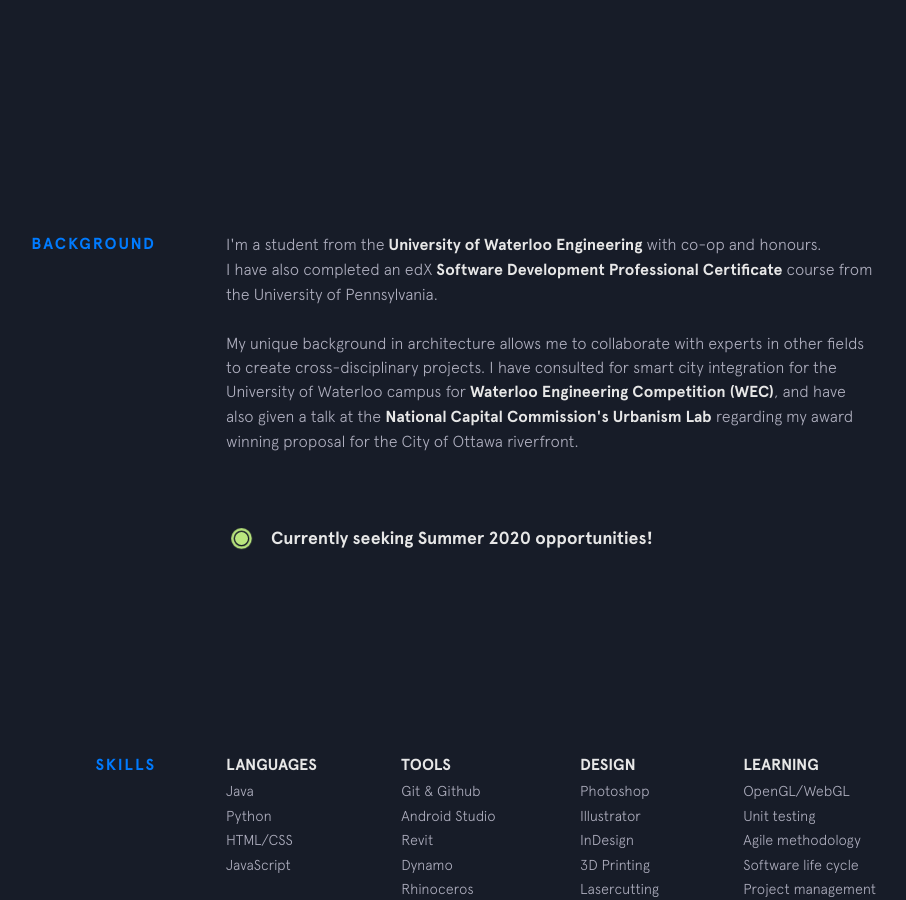
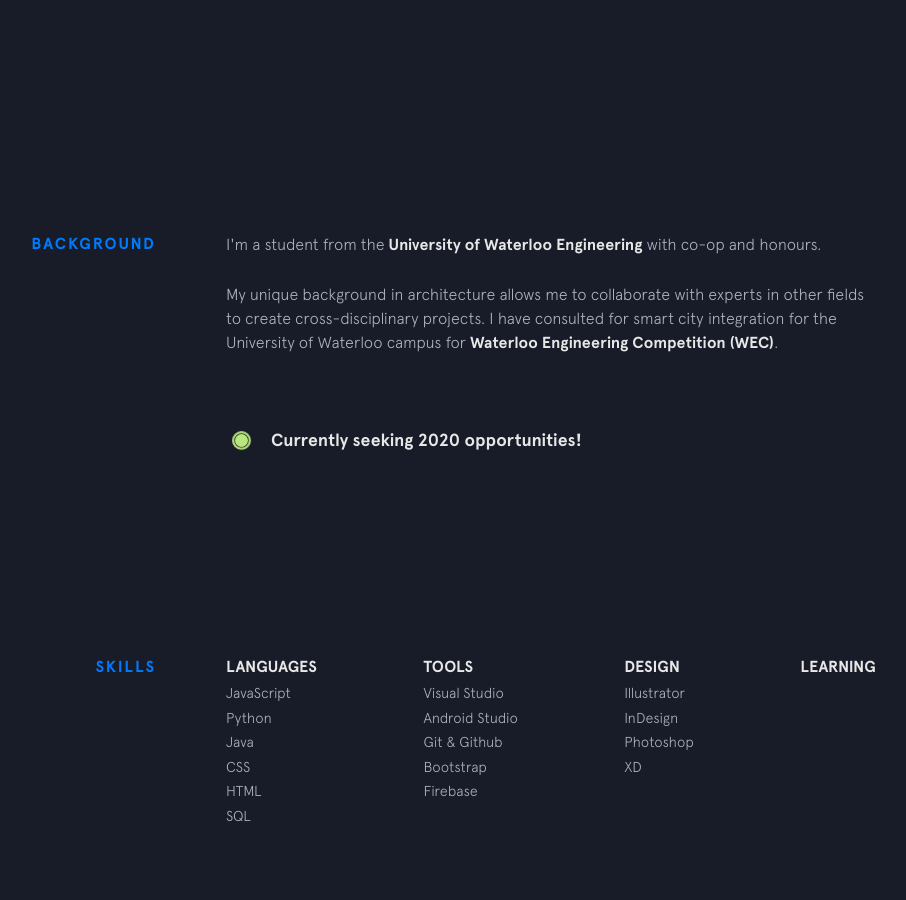
Before and after one commit to bennettoh/website-2020, a Jekyll site: the page built from index.html, in a window 1280 px wide and 900 px high, scrolled down 768 px. Shown: the whole window, without its empty margins (224-1130 px from the left). Built offline with Jekyll 4.4.1, drawn with Linux system fonts in a browser that asks for light colours; nearby versions of some CDN libraries; some of the changed text lies outside the part shown.

Commit message:
update projects

```diff
--- a/_data/skills.yml
+++ b/_data/skills.yml
@@ -1,27 +1,26 @@
 languages:
+  - item: JavaScript
+  - item: Python
   - item: Java
-  - item: Python
-  - item: HTML/CSS
-  - item: JavaScript
+  - item: CSS
+  - item: HTML
+  - item: SQL
 
 tools:
+  - item: Visual Studio
+  - item: Android Studio
   - item: Git & Github
-  - item: Android Studio
-  - item: Revit
-  - item: Dynamo
-  - item: Rhinoceros
-  - item: Grasshopper
+  - item: Bootstrap
+  - item: Firebase
 
 design:
-  - item: Photoshop
   - item: Illustrator
   - item: InDesign
-  - item: 3D Printing
-  - item: Lasercutting
+  - item: Photoshop
+  - item: XD
 
-learning:
-  - item: OpenGL/WebGL
-  - item: Unit testing
-  - item: Agile methodology
-  - item: Software life cycle
-  - item: Project management
+frameworks:
+  - item: React
+  - item: Node
+  - item: JQuery
+  - item: Wordpress
--- a/_includes/background.html
+++ b/_includes/background.html
@@ -2,19 +2,26 @@
   <div class="section__title">Background</div>
   <div class="section__content">
     <p>
-      I'm a student from the <a class="underline-link" href="https://uwaterloo.ca/engineering/" target="_blank">University of Waterloo Engineering</a> with co-op and honours. <br>
-      I have also completed an edX <a class="underline-link" href="https://courses.edx.org/dashboard/programs/865bbad4-6643-4d59-85d3-936cf3a7acf4/" target="_blank">Software Development Professional Certificate</a> course from the University of Pennsylvania.
+      I'm a student from the
+      <a
+        class="underline-link"
+        href="https://uwaterloo.ca/engineering/"
+        target="_blank"
+        >University of Waterloo Engineering</a
+      >
+      with co-op and honours.
     </p>
 
-    <!-- <p>
-      I'm dedicated to bridging the gap between engineering and end-user experience — combining my technical knowledge with my keen eye for design to create high performance products.
-      My goal is to build applications that are clean, scalable, and efficient under the hood in order to provide seamless user experience.
-    </p> -->
-
     <p>
-      My unique background in architecture allows me to collaborate with experts in other fields to create cross-disciplinary projects.
-      <!-- In the past, I have worked with the Bjarke Ingels Group (BIG), Office for Metropolitan Architecture (OMA), 3XN, and Revery Architects.  -->
-      I have consulted for smart city integration for the University of Waterloo campus for <a class="underline-link" href="https://www.engsoc.uwaterloo.ca/events/waterloo-engineering-competition/" target="_blank">Waterloo Engineering Competition (WEC)</a>, and have also given a talk at the <a class="underline-link" href="https://ncc-ccn.gc.ca/the-urbanism-lab" target="_blank">National Capital Commission's Urbanism Lab</a> regarding my award winning proposal for the City of Ottawa riverfront.
+      My unique background in architecture allows me to collaborate with experts
+      in other fields to create cross-disciplinary projects. I have consulted
+      for smart city integration for the University of Waterloo campus for
+      <a
+        class="underline-link"
+        href="https://www.engsoc.uwaterloo.ca/events/waterloo-engineering-competition/"
+        target="_blank"
+        >Waterloo Engineering Competition (WEC)</a
+      >.
     </p>
 
     {% include employment-status.html %}
--- a/_includes/employment-status.html
+++ b/_includes/employment-status.html
@@ -3,5 +3,5 @@
     <div class="status__light__ring"></div>
     <div class="status__light__led"></div>
   </div>
-  <div class="status__message">Currently seeking Summer 2020 opportunities!</div>
+  <div class="status__message">Currently seeking 2020 opportunities!</div>
 </a>
--- a/_includes/featured-projects.html
+++ b/_includes/featured-projects.html
@@ -1,11 +1,13 @@
 <section class="section featured-projects">
   <div class="section__title">Featured Project</div>
   <div class="section__content">
-
-    <div class="project web3d">
+    <div class="project">
       <figure class="project__pic">
         <a href="https://bennettoh.github.io/web3d/" target="_blank">
-          <img src="{{site.baseurl}}/img/featured/web3d/web3d_animated.gif" alt="image not found">
+          <img
+            src="{{site.baseurl}}/img/featured/web3d/web3d_animated.gif"
+            alt="image not found"
+          />
         </a>
       </figure>
       <figcaption class="project__caption">
@@ -13,44 +15,53 @@
           <a href="https://bennettoh.github.io/web3d/" target="_blank">Web3D</a>
         </div>
         <p>
-          Interactive 3D modeling environment on web browser. It utilizes WebGL with the aid of three.js library. Work in progress.
+          Interactive 3D modeling environment on web browser. It utilizes WebGL
+          with the aid of three.js library. Work in progress.
         </p>
       </figcaption>
     </div>
 
-    <div class="project screentime">
-      <figure class="project__pic phones">
-        <a href="https://baton-app.bubbleapps.io/" target="_blank">
-          <div class="phone">
-            <img src="{{site.baseurl}}/img/featured/screentime/screentime1.png" alt="">
-          </div>
-          <div class="phone">
-            <img src="{{site.baseurl}}/img/featured/screentime/screentime3.png" alt="">
-          </div>
-          <div class="phone">
-            <img src="{{site.baseurl}}/img/featured/screentime/screentime4.png" alt="">
-          </div>
+    <div class="project">
+      <figure class="project__pic">
+        <a href="https://archituts.com" target="_blank">
+          <img
+            src="{{site.baseurl}}/img/featured/archituts/archituts-screenshot.png"
+            alt=""
+          />
         </a>
       </figure>
       <figcaption class="project__caption">
         <div class="project__name">
-          <a href="https://baton-app.bubbleapps.io/" target="_blank">Baton</a>
+          <a href="https://archituts.com" target="_blank"
+            >Archituts e-Learning Platform</a
+          >
         </div>
-        <p>Collaborated in a team of 3 self-taught enthusiasts to develop functioning prototype for on-demand service app. Designed responsive layout that smoothly transitions between various screen sizes. Utilized Google Adsense to promote the service through sponsored advertisement.</p>
+        <p>
+          Created an online learning platform for architects and students from
+          scratch. Utilized Bootstrap for responsive UI, Youtube API for
+          courses, and Firebase for authentication.
+        </p>
+        <p>
+          Tools used: JavaScript, JQuery, HTML, CSS, Bootstrap, Firebase
+          authentication, YouTube API
+        </p>
       </figcaption>
     </div>
 
-    <div class="project interventions">
+    <div class="project">
       <figure class="project__pic">
-        <a href="https://www.youtube.com/watch?v=Lj3zKVYkGYY" target="_blank">
-          <img src="{{site.baseurl}}/img/featured/interventions/interventions.png" alt="">
+        <a href="https://github.com/bennettoh/checklist-app" target="_blank">
+          <img src="{{site.baseurl}}/img/featured/checklist.png" alt="" />
         </a>
       </figure>
       <figcaption class="project__caption">
         <div class="project__name">
-          <a href="https://www.youtube.com/watch?v=Lj3zKVYkGYY" target="_blank">Robotic Fabrication Workshop</a>
+          <a href="https://github.com/bennettoh/checklist-app" target="_blank"
+            >Checklist App</a
+          >
         </div>
-        <p>Participated in the 5 day workshop that produced a free-standing outdoor structure on UBC Campus. Learned the digital fabrication process involving parametric design and translating designs into driver code for 5-axis robotic arm.</p>
+        <p>Minimalist front-end application made with React.</p>
+        <a href="https://github.com/bennettoh/checklist-app">View live demo</a>
       </figcaption>
     </div>
   </div>
--- a/_includes/footer.html
+++ b/_includes/footer.html
@@ -1,14 +1,8 @@
 <footer class="footer">
   <div class="footer__copyright">
     <div class="top">
-      <span></span>
     </div>
     <div class="bottom">
-      <a href="https://brittanychiang.com/" target="_blank" title="Her website">
-        <span>Theme Developed by Brittany Chiang</span>
-        <img class="emoji" src="{{site.baseurl}}/img/emojis/rockon.png" alt="emoji">
-        <span></span>
-      </a>
     </div>
   </div>
   <div class="footer__links">
```
Also changed, not shown: _data/other-projects.yml (+8 -18 lines), img/featured/archituts/archituts-screenshot.png (added), img/featured/checklist.png (added), img/featured/interventions/interventions-desktop.png (deleted), img/featured/interventions/interventions.png (deleted), 1 other file.
